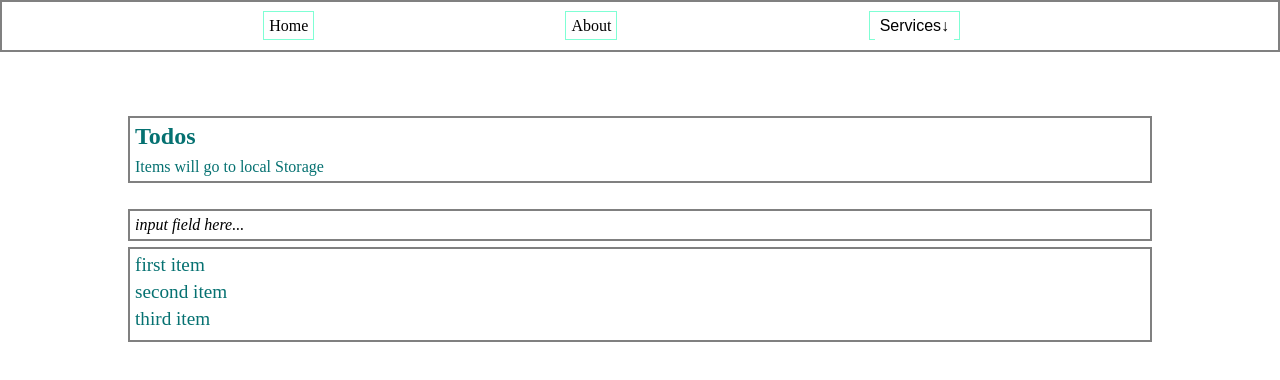
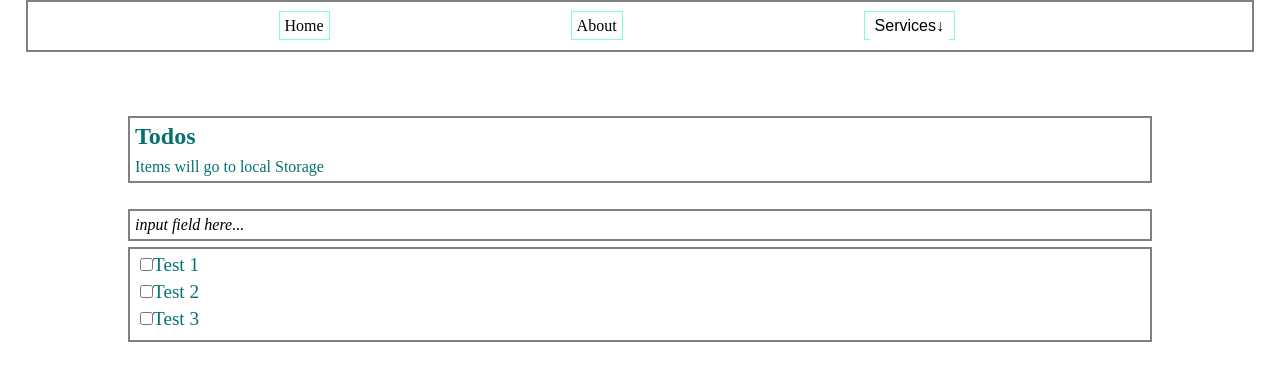
Before and after one commit to HFG43/to_do, a React (Create React App) app: page / in a window 1280 px wide. Shown: the top 380 px of the page. Built offline with nearby package versions, Linux system fonts and the light colour scheme.

Commit message:
Add Items Checked functionality

```diff
--- a/src/components/TodoItem.js
+++ b/src/components/TodoItem.js
@@ -1,4 +1,26 @@
-const TodoItem = ({ itemProp }) => {
-    return <li className='todo_item'>{itemProp.title}</li>;
+const TodoItem = ({ itemProp, setTodos }) => {
+  const handleChange = (id) => {
+    setTodos((prevState) =>
+      prevState.map((todo) => {
+        if(todo.id === id) {
+          return {
+            ...todo,
+            completed: !todo.completed,
+          };
+        }
+        return todo;
+      })
+    );
+  };
+
+  return  (
+    <li className='todo_item'>
+      <input type="checkbox"
+      checked={itemProp.completed}
+      onChange={() => handleChange(itemProp.id)}
+      />
+      {itemProp.title}
+    </li>
+  );
 };
 export default TodoItem;
--- a/src/components/TodosList.js
+++ b/src/components/TodosList.js
@@ -1,10 +1,10 @@
 import TodoItem from './TodoItem';
 
-const TodoList = ({ todosProps }) => {
+const TodoList = ({ todosProps, setTodos }) => {
   return (
     <ul className='todo_list_container'>
-      {todosProps.map((todo) =>(
-      <TodoItem key={todo.id} itemProp={todo} />
+      {todosProps.map((todo) => (
+      <TodoItem key={todo.id} itemProp={todo} setTodos={setTodos} />
     ))}
   </ul>
   );
--- a/src/components/TodosLogic.js
+++ b/src/components/TodosLogic.js
@@ -1,28 +1,29 @@
+import { useState } from 'react';
 import InputTodo from "./InputTodo";
 import TodoList from "./TodosList";
 
 const TodosLogic = () => {
-  const todos = [
+  const [todos, setTodos] = useState([
     {
       id: 1,
-      title: "first item",
+      title: "Test 1",
       completed: false,
     },
     {
       id: 2,
-      title: "second item",
+      title: "Test 2",
       completed: false,
     },
     {
       id: 3,
-      title: "third item",
+      title: "Test 3",
       completed: false,
     },
-  ];
+  ]);
   return (
     <div>
       <InputTodo />
-      <TodoList todosProps={todos}/>
+      <TodoList todosProps={todos} setTodos={setTodos} />
     </div>
   );
 };
--- a/src/index.css
+++ b/src/index.css
@@ -6,10 +6,10 @@
 }
 
 .navbar {
-  width: 100%;
+  width: 96%;
   border: 2px grey solid;
   padding: 10px;
-  margin-bottom: 12px;
+  margin: 0 2% 5px 2%;
 }
 
 .dropdown_button {
@@ -57,3 +57,7 @@
   padding-bottom: 5px;
   color: rgb(5, 113, 113);
 }
+
+.todo_item input {
+  margin-left: 5px;
+}
```
